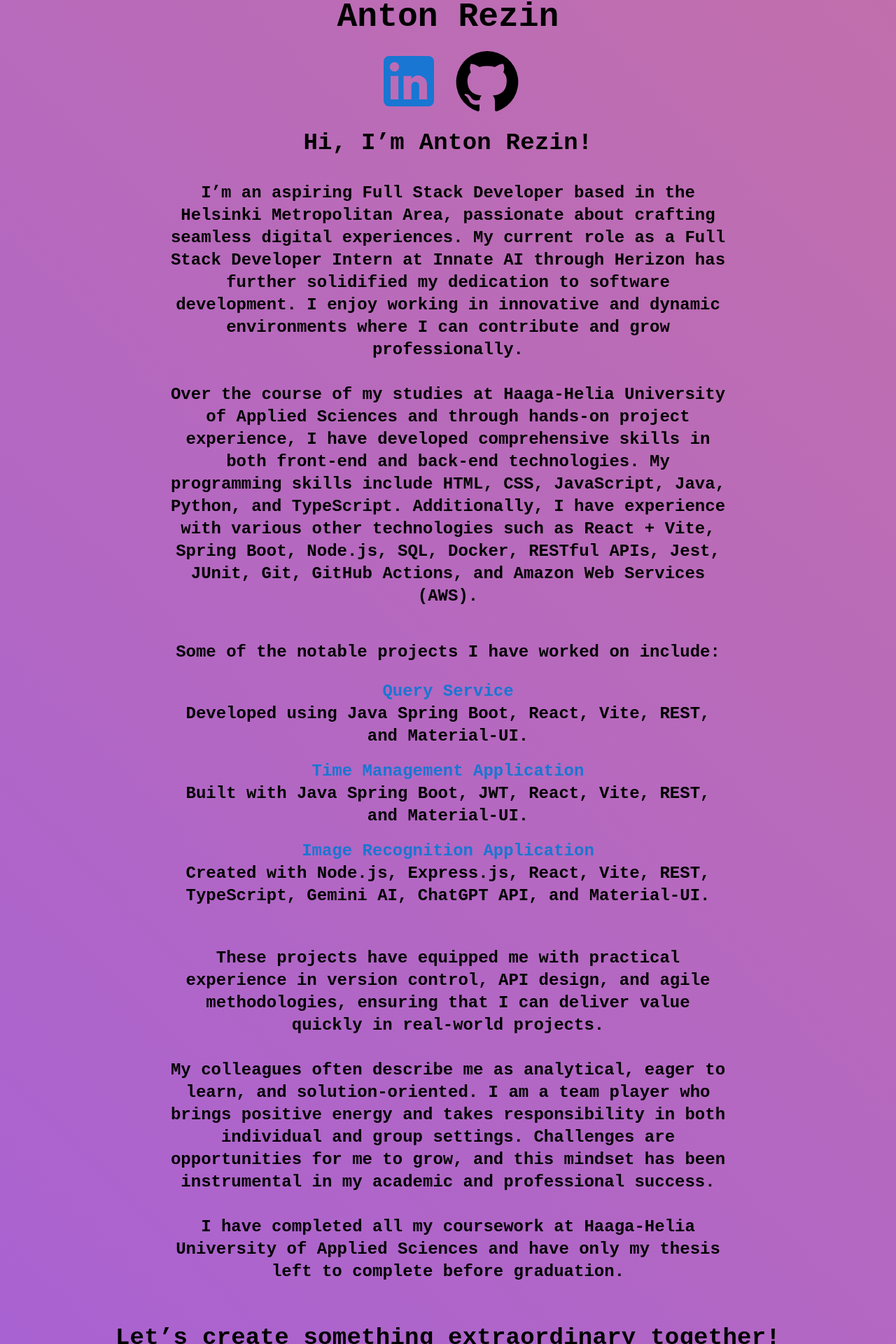
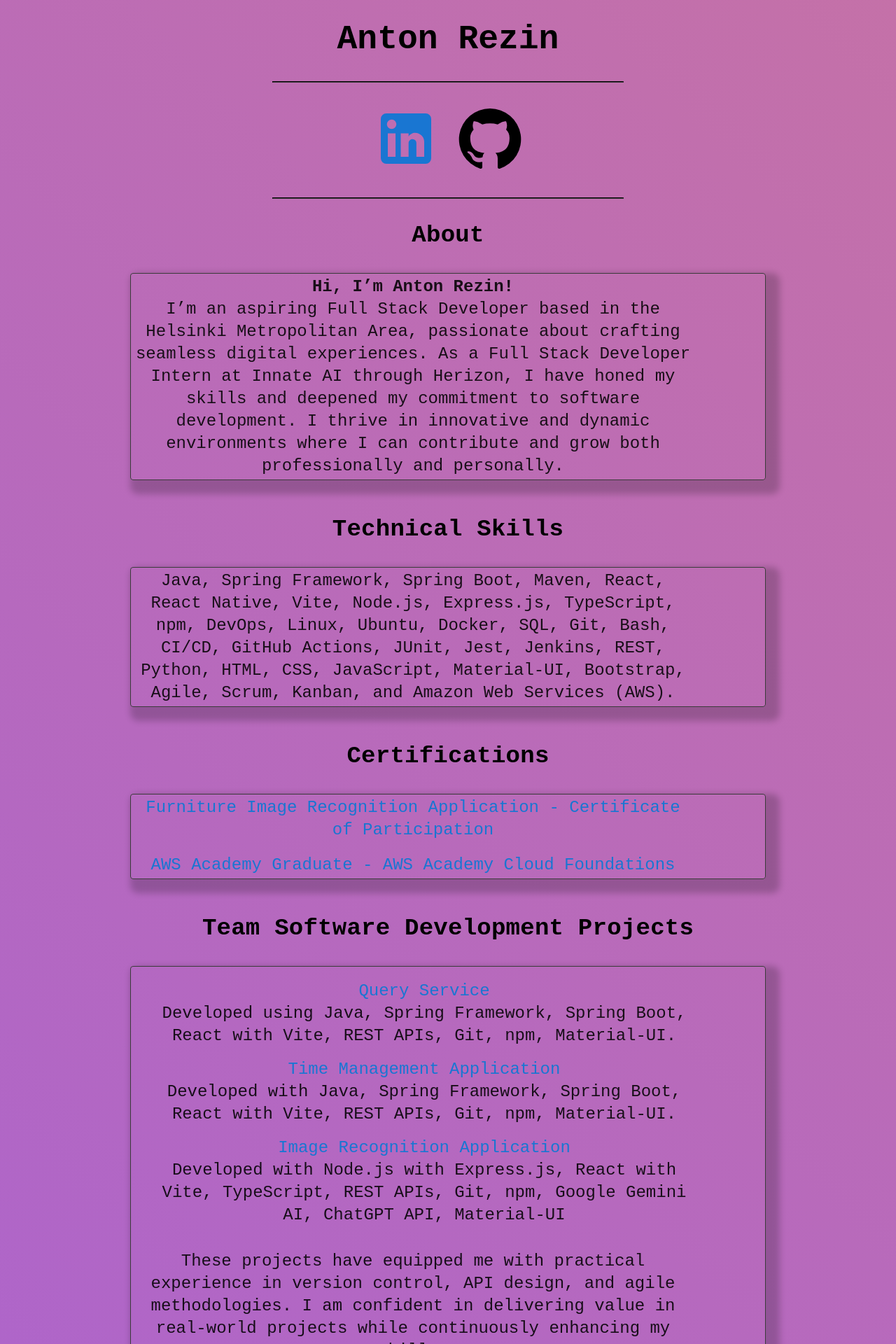
Before and after one commit to antonrezin/PortfolioContactWebsite, a React (Vite) app: page / in a window 1280 px wide. Shown: the part 482-2402 px from the top of the page at 70% size. Built offline with nearby package versions, Linux system fonts and the light colour scheme.

Commit message:
Updated styling and added MUI Paper to some blocks, along with new titles for others.

```diff
--- a/src/components/Home.jsx
+++ b/src/components/Home.jsx
@@ -1,4 +1,4 @@
-import { Stack, Box, Typography, List, ListItem, Link } from "@mui/material";
+import { Stack, Typography, List, ListItem, Link, Paper } from "@mui/material";
 import profilePicture from "/assets/ProfilePicture.jpg";
 import LinkedInIcon from "@mui/icons-material/LinkedIn";
 import GitHubIcon from "@mui/icons-material/GitHub";
@@ -6,7 +6,7 @@ import GitHubIcon from "@mui/icons-material/GitHub";
 function Home() {
   return (
     <Stack
-      spacing={2}
+      spacing={4}
       sx={{
         justifyContent: "center",
         alignItems: "center",
@@ -25,7 +25,7 @@ function Home() {
 
       <img
         src={profilePicture}
-        alt="Anton Rezin Junior Software Developer Portfolio Website."
+        alt="Anton Rezin Junior Software Developer Portfolio"
         style={{
           width: "100%",
           maxWidth: "300px",
@@ -44,15 +44,27 @@ function Home() {
         Anton Rezin
       </Typography>
 
-      <Stack direction="row" spacing={2}>
-        <a href="https://www.linkedin.com/in/antonrezin/" target="_blank">
+      <hr style={{ borderColor: "#3b3b3b", width: "500px" }} />
+
+      <Stack direction="row" spacing={3}>
+        <Link
+          href="https://www.linkedin.com/in/antonrezin/"
+          target="_blank"
+          rel="noopener noreferrer"
+        >
           <LinkedInIcon sx={{ fontSize: "6rem", color: "primary.main" }} />
-        </a>
+        </Link>
+        <Link
+          href="https://github.com/antonrezin"
+          target="_blank"
+          rel="noopener noreferrer"
+        >
+          <GitHubIcon sx={{ fontSize: "6rem", color: "black" }} />
+        </Link>
+      </Stack>
 
-        <a href="https://github.com/antonrezin" target="_blank">
-          <GitHubIcon sx={{ fontSize: "6rem", color: "black" }} />
-        </a>
-      </Stack>
+      <hr style={{ borderColor: "#3b3b3b", width: "500px" }} />
+
 
       <Typography
         fontFamily={"monospace"}
@@ -61,9 +73,10 @@ function Home() {
         textAlign={"center"}
         maxWidth={"800px"}
       >
-        Hi, I’m Anton Rezin!
+        About
       </Typography>
-      <br />
+
+      <Paper>
         <Typography
           fontFamily={"monospace"}
           variant="h5"
@@ -71,39 +84,122 @@ function Home() {
           textAlign={"center"}
           maxWidth={"800px"}
         >
-        I’m an aspiring Full Stack Developer based in the Helsinki Metropolitan
-        Area, passionate about crafting seamless digital experiences. My current
-        role as a Full Stack Developer Intern at Innate AI through Herizon has
-        further solidified my dedication to software development. I enjoy
-        working in innovative and dynamic environments where I can contribute
-        and grow professionally.
-        <br />
-        <br />
-        Over the course of my studies at Haaga-Helia University of Applied
-        Sciences and through hands-on project experience, I have developed
-        comprehensive skills in both front-end and back-end technologies. My
-        programming skills include HTML, CSS, JavaScript, Java, Python, and
-        TypeScript. Additionally, I have experience with various other
-        technologies such as React + Vite, Spring Boot, Node.js, SQL, Docker,
-        RESTful APIs, Jest, JUnit, Git, GitHub Actions, and Amazon Web Services
-        (AWS).
-        <br />
-        <br />
+          Hi, I’m Anton Rezin!
         </Typography>
+
         <Typography
           fontFamily={"monospace"}
           variant="h5"
+          textAlign={"center"}
+          maxWidth={"800px"}
+        >
+          I’m an aspiring Full Stack Developer based in the Helsinki
+          Metropolitan Area, passionate about crafting seamless digital
+          experiences. As a Full Stack Developer Intern at Innate AI through
+          Herizon, I have honed my skills and deepened my commitment to software
+          development. I thrive in innovative and dynamic environments where I
+          can contribute and grow both professionally and personally.
+        </Typography>
+      </Paper>
+
+      <br />
+
+      <Typography
+        fontFamily={"monospace"}
+        variant="h4"
         fontWeight={"bold"}
         textAlign={"center"}
         maxWidth={"800px"}
       >
-        Some of the notable projects I have worked on include:
+        Technical Skills
       </Typography>
-      <List>
+
+      <Paper>
         <Typography
           fontFamily={"monospace"}
           variant="h5"
+          textAlign={"center"}
+          maxWidth={"800px"}
+        >
+          Java, Spring Framework, Spring Boot, Maven, React, React Native, Vite,
+          Node.js, Express.js, TypeScript, npm, DevOps, Linux, Ubuntu, Docker,
+          SQL, Git, Bash, CI/CD, GitHub Actions, JUnit, Jest, Jenkins, REST,
+          Python, HTML, CSS, JavaScript, Material-UI, Bootstrap, Agile, Scrum,
+          Kanban, and Amazon Web Services (AWS).
+        </Typography>
+      </Paper>
+
+      <br />
+
+      <Typography
+        fontFamily={"monospace"}
+        variant="h4"
         fontWeight={"bold"}
+        textAlign={"center"}
+        maxWidth={"800px"}
+      >
+        Certifications
+      </Typography>
+      <Paper>
+        <Typography
+          fontFamily={"monospace"}
+          variant="h5"
+          textAlign={"center"}
+          maxWidth={"800px"}
+        >
+          <Link
+            href="https://drive.google.com/file/d/1qzUB64oJix9TukqWtRzGbI_Y1kaxQhiO/view"
+            target="_blank"
+            rel="noopener noreferrer"
+            sx={{
+              textAlign: "center",
+              textDecoration: "none",
+              color: "primary.main",
+            }}
+          >
+            Furniture Image Recognition Application - Certificate of
+            Participation
+          </Link>
+        </Typography>
+        <br />
+        <Typography
+          fontFamily={"monospace"}
+          variant="h5"
+          textAlign={"center"}
+          maxWidth={"800px"}
+        >
+          <Link
+            href="https://www.credly.com/go/nuNjdbA3"
+            target="_blank"
+            rel="noopener noreferrer"
+            sx={{
+              textAlign: "center",
+              textDecoration: "none",
+              color: "primary.main",
+            }}
+          >
+            AWS Academy Graduate - AWS Academy Cloud Foundations
+          </Link>
+        </Typography>
+      </Paper>
+
+      <br />
+
+      <Typography
+        fontFamily={"monospace"}
+        variant="h4"
+        fontWeight={"bold"}
+        textAlign={"center"}
+        maxWidth={"800px"}
+      >
+        Team Software Development Projects
+      </Typography>
+      <Paper>
+        <List>
+          <ListItem>
+            <Typography
+              fontFamily={"monospace"}
+              variant="h5"
               textAlign={"center"}
               maxWidth={"800px"}
             >
@@ -116,13 +212,14 @@ function Home() {
                 Query Service
               </Link>
               <br />
-          Developed using Java Spring Boot, React, Vite, REST, and Material-UI.
+              Developed using Java, Spring Framework, Spring Boot, React with
+              Vite, REST APIs, Git, npm, Material-UI.
             </Typography>
-        <br />
+          </ListItem>
+          <ListItem>
             <Typography
               fontFamily={"monospace"}
               variant="h5"
-          fontWeight={"bold"}
               textAlign={"center"}
               maxWidth={"800px"}
             >
@@ -135,13 +232,14 @@ function Home() {
                 Time Management Application
               </Link>
               <br />
-          Built with Java Spring Boot, JWT, React, Vite, REST, and Material-UI.
+              Developed with Java, Spring Framework, Spring Boot, React with
+              Vite, REST APIs, Git, npm, Material-UI.
             </Typography>
-        <br />
+          </ListItem>
+          <ListItem>
             <Typography
               fontFamily={"monospace"}
               variant="h5"
-          fontWeight={"bold"}
               textAlign={"center"}
               maxWidth={"800px"}
             >
@@ -154,33 +252,64 @@ function Home() {
                 Image Recognition Application
               </Link>
               <br />
-          Created with Node.js, Express.js, React, Vite, REST, TypeScript, Gemini AI,
-          ChatGPT API, and Material-UI.
+              Developed with Node.js with Express.js, React with Vite,
+              TypeScript, REST APIs, Git, npm, Google Gemini AI, ChatGPT API,
+              Material-UI
             </Typography>
+          </ListItem>
         </List>
+        <br />
         <Typography
           fontFamily={"monospace"}
           variant="h5"
+          textAlign={"center"}
+          maxWidth={"800px"}
+        >
+          These projects have equipped me with practical experience in version
+          control, API design, and agile methodologies. I am confident in
+          delivering value in real-world projects while continuously enhancing
+          my skills.
+        </Typography>
+      </Paper>
+
+      <br />
+
+      <Typography
+        fontFamily={"monospace"}
+        variant="h4"
         fontWeight={"bold"}
         textAlign={"center"}
         maxWidth={"800px"}
       >
+        Additional Information
+      </Typography>
+      <Paper>
+        <Typography
+          fontFamily={"monospace"}
+          variant="h5"
+          textAlign={"center"}
+          maxWidth={"800px"}
+        >
+          My colleagues describe me as analytical, eager to learn, and
+          solution-oriented. I take responsibility and bring a positive attitude
+          in both individual and group settings. Challenges are opportunities
+          for growth, and I approach them with curiosity and determination.
+        </Typography>
         <br />
-        These projects have equipped me with practical experience in version
-        control, API design, and agile methodologies, ensuring that I can
-        deliver value quickly in real-world projects.
+        <Typography
+          fontFamily={"monospace"}
+          variant="h5"
+          textAlign={"center"}
+          maxWidth={"800px"}
+        >
+          I have completed all coursework at Haaga-Helia University of Applied
+          Sciences and am currently finalizing my thesis to complete my degree.
+        </Typography>
+      </Paper>
+
       <br />
       <br />
-        My colleagues often describe me as analytical, eager to learn, and
-        solution-oriented. I am a team player who brings positive energy and
-        takes responsibility in both individual and group settings. Challenges
-        are opportunities for me to grow, and this mindset has been instrumental
-        in my academic and professional success.
-        <br />
-        <br />I have completed all my coursework at Haaga-Helia University of
-        Applied Sciences and have only my thesis left to complete before
-        graduation.
-      </Typography>
+
       <Typography
         fontFamily={"monospace"}
         variant="h4"
@@ -188,7 +317,6 @@ function Home() {
         textAlign={"center"}
         maxWidth={"1400px"}
       >
-        <br />
         Let’s create something extraordinary together!
       </Typography>
     </Stack>
--- a/src/theme.jsx
+++ b/src/theme.jsx
@@ -12,6 +12,19 @@ const theme = createTheme({
         },
       },
     },
+    MuiPaper: {
+      styleOverrides: {
+        root: {
+          padding: 3,
+          width: "100%",
+          maxWidth: "900px",
+          marginTop: 4,
+          backgroundColor: "transparent",
+          border: "1px solid #3b3b3b",
+          boxShadow: "10px 10px 10px 10px rgba(0, 0, 0, 0.2)",
+        },
+      },
+    },
   },
 });
 
```
Lines whose indentation alone changed are shown as unchanged.
